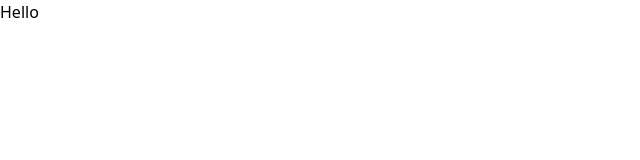
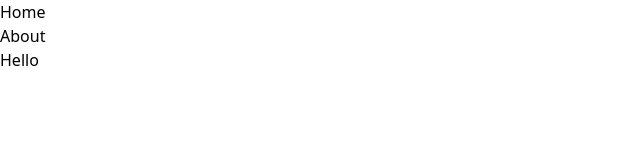
Before and after one commit to jaylamping/Odyssey-Coffee, a React (Vite) app: page / in a window 1280 px wide. Shown: the top 160 px of the page, without its empty margins (0-640 px from the left). Built offline with nearby package versions, Linux system fonts and the light colour scheme.

Commit message:
added navbar

```diff
--- a/src/App.tsx
+++ b/src/App.tsx
@@ -1,12 +1,30 @@
+import { ReactNode } from 'react';
 import { BrowserRouter, Route, Routes } from 'react-router-dom';
 import { SpeedInsights } from '@vercel/speed-insights/react';
 import Home from './pages/Home';
+import Navbar from './components/Navbar';
+
+const Layout = ({ children }: { children: ReactNode }) => {
+  return (
+    <div>
+      <Navbar />
+      {children}
+    </div>
+  );
+};
 
 function App() {
   return (
     <BrowserRouter>
       <Routes>
-        <Route path='/' element={<Home />} />
+        <Route
+          path='/'
+          element={
+            <Layout>
+              <Home />
+            </Layout>
+          }
+        />
       </Routes>
       <SpeedInsights />
     </BrowserRouter>
--- /dev/null
+++ b/src/components/Navbar/Navbar.tsx
@@ -0,0 +1,18 @@
+import { Link } from 'react-router-dom';
+
+const Navbar = () => {
+  return (
+    <nav>
+      <ul>
+        <li>
+          <Link to='/'>Home</Link>
+        </li>
+        <li>
+          <Link to='/about'>About</Link>
+        </li>
+      </ul>
+    </nav>
+  );
+};
+
+export default Navbar;
--- /dev/null
+++ b/src/components/Navbar/index.ts
@@ -0,0 +1 @@
+export { default } from './Navbar';
```
